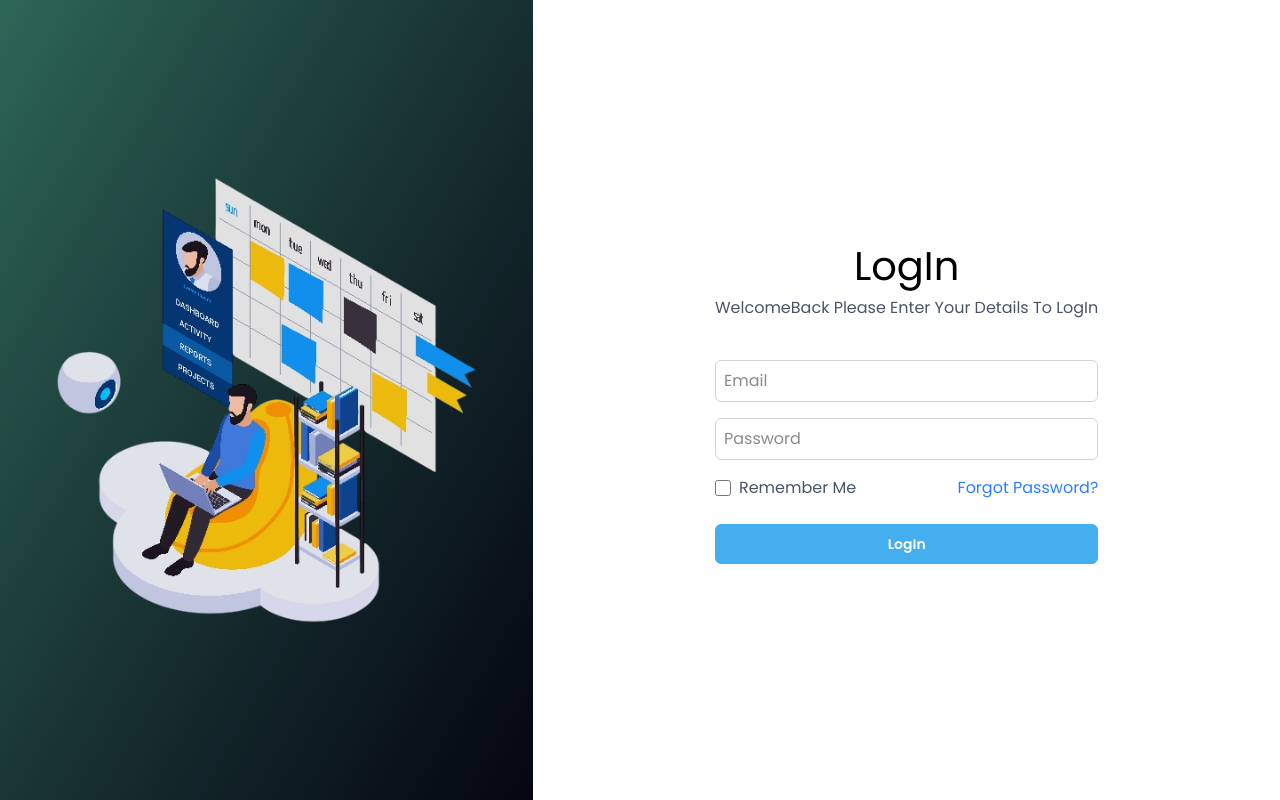
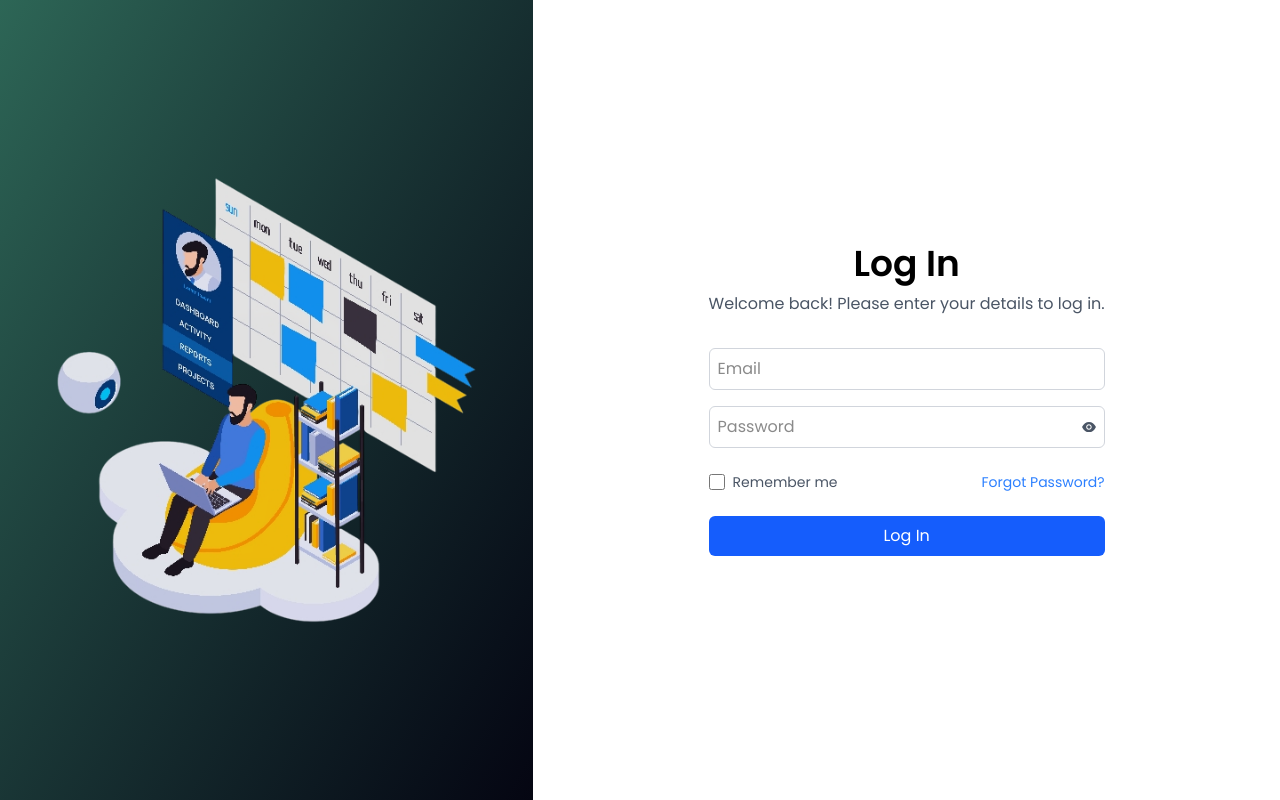
Before and after one commit to engrsakib/TaskMate-engrsakib-app, a Next.js app in the folder task-management/: page /auth/login in a window 1280 px wide. Built offline with nearby package versions, Linux system fonts and the light colour scheme.

Commit message:
next-auth initialize and app routers is successfully defined

```diff
--- a/task-management/package.json
+++ b/task-management/package.json
@@ -10,9 +10,12 @@
   },
   "dependencies": {
     "next": "15.3.1",
+    "next-auth": "^4.24.11",
     "react": "^19.0.0",
     "react-dom": "^19.0.0",
-    "react-helmet": "^6.1.0"
+    "react-helmet": "^6.1.0",
+    "react-icons": "^5.5.0",
+    "sweetalert2": "^11.19.1"
   },
   "devDependencies": {
     "@eslint/eslintrc": "^3",
--- /dev/null
+++ b/task-management/src/app/api/auth/[...nextauth]/router.ts
@@ -0,0 +1,9 @@
+import NextAuth from "next-auth"
+
+const handler = NextAuth({
+  // Add your NextAuth configuration here
+  providers: [],
+  secret: process.env.NEXTAUTH_SECRET,
+})
+
+export { handler as GET, handler as POST }
--- a/task-management/src/component/auth/LogInFrom.tsx
+++ b/task-management/src/component/auth/LogInFrom.tsx
@@ -1,35 +1,102 @@
-'use client'
-import React from 'react'
+'use client';
+import React, { useState } from 'react';
+import Swal from 'sweetalert2';
+import { AiFillEye, AiFillEyeInvisible } from 'react-icons/ai';
 
-function LogInFrom() {
+export default function LogInForm() {
+  const [email, setEmail] = useState('');
+  const [password, setPassword] = useState('');
+  const [showPassword, setShowPassword] = useState(false);
+  const [loading, setLoading] = useState(false);
+
+  const handleSubmit = async (e: React.FormEvent) => {
+    e.preventDefault();
+    setLoading(true);
+
+    try {
+      const res = await fetch('/api/auth/login', {
+        method: 'POST',
+        headers: { 'Content-Type': 'application/json' },
+        body: JSON.stringify({ email, password }),
+      });
+
+      if (!res.ok) {
+        const { message } = await res.json();
+        throw new Error(message || 'Login failed');
+      }
+
+      await res.json(); // assume { user, token }
+      Swal.fire({
+        icon: 'success',
+        title: 'Logged in!',
+        text: 'You have successfully signed in.',
+      });
+    } catch (err: any) {
+      Swal.fire({
+        icon: 'error',
+        title: 'Login Failed',
+        text: err.message,
+      });
+    } finally {
+      setLoading(false);
+    }
+  };
+
   return (
-    <div>
-      {/* text */}
-        <div>
-        <h1 className='text-[40px] font-600 text-black text-center'>LogIn</h1>
-        <h2 className='text-gray-600 capitalize '>WelcomeBack Please Enter Your Details to LogIn </h2>
+    <div className="max-w-md mx-auto p-6">
+      <h1 className="text-4xl font-semibold text-black text-center">Log In</h1>
+      <h2 className="text-gray-600 text-center mt-2">
+        Welcome back! Please enter your details to log in.
+      </h2>
+
+      <form onSubmit={handleSubmit} className="mt-8 space-y-6">
+        <div className="flex flex-col gap-4">
+          <input
+            type="email"
+            required
+            value={email}
+            onChange={e => setEmail(e.target.value)}
+            placeholder="Email"
+            className="border border-gray-300 rounded-md p-2 focus:outline-none focus:border-blue-500"
+          />
+
+          <div className="relative">
+            <input
+              type={showPassword ? 'text' : 'password'}
+              required
+              value={password}
+              onChange={e => setPassword(e.target.value)}
+              placeholder="Password"
+              className="w-full border border-gray-300 rounded-md p-2 pr-10 focus:outline-none focus:border-blue-500"
+            />
+            <button
+              type="button"
+              onClick={() => setShowPassword(v => !v)}
+              className="absolute inset-y-0 right-2 flex items-center text-gray-600"
+            >
+              {showPassword ? <AiFillEyeInvisible /> : <AiFillEye />}
+            </button>
+          </div>
         </div>
 
-        {/* from */}
-        <form>
-            <div className='flex flex-col gap-4 mt-10'>
-                <input type="text" placeholder='Email' className='border border-gray-300 rounded-md p-2 focus:outline-none focus:border-blue-500'/>
-                <input type="password" placeholder='Password' className='border border-gray-300 rounded-md p-2 focus:outline-none focus:border-blue-500'/>
-            </div>
+        <div className="flex justify-between items-center text-sm text-gray-600">
+          <label className="flex items-center gap-2">
+            <input type="checkbox" className="w-4 h-4" />
+            Remember me
+          </label>
+          <a href="#" className="text-blue-500 hover:underline">
+            Forgot Password?
+          </a>
+        </div>
 
-            <div className='flex justify-between mt-4'>
-                <div className='flex items-center gap-2'>
-                <input type="checkbox" id="remember-me" className='w-4 h-4'/>
-                <label htmlFor="remember-me" className='text-gray-600'>Remember Me</label>
-                </div>
-                <a href="#" className='text-blue-500'>Forgot Password?</a>
-            </div>
-
-            <button type="submit" className='btn btn-primary text-white py-2 px-4 rounded-md mt-6 w-full'>LogIn</button>
-        </form>
-
+        <button
+          type="submit"
+          disabled={loading}
+          className="w-full bg-blue-600 text-white py-2 rounded-md hover:bg-blue-700 transition"
+        >
+          {loading ? 'Signing in…' : 'Log In'}
+        </button>
+      </form>
     </div>
-  )
+  );
 }
-
-export default LogInFrom
```
Also changed, not shown: 1 other file (tests, documents, lock files or other folders).
